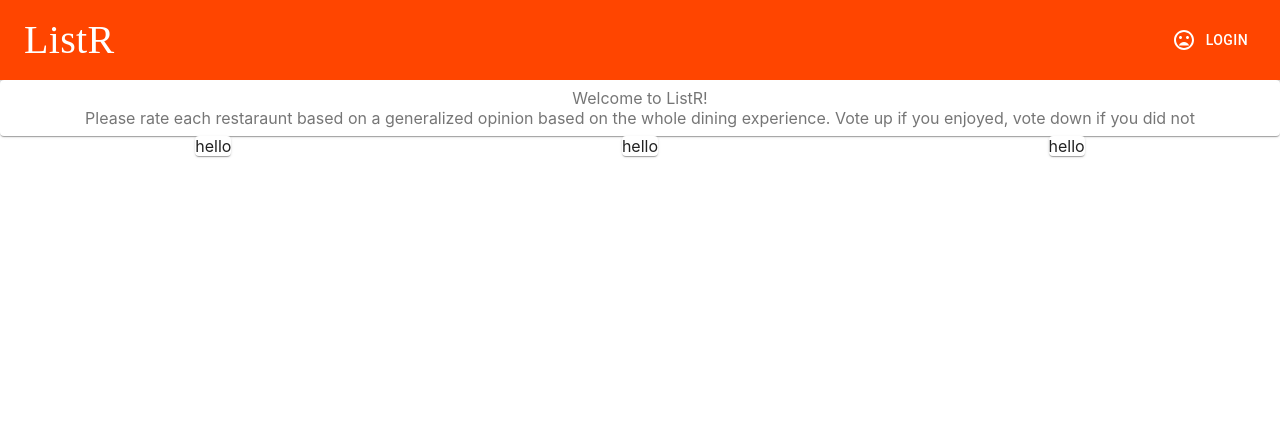
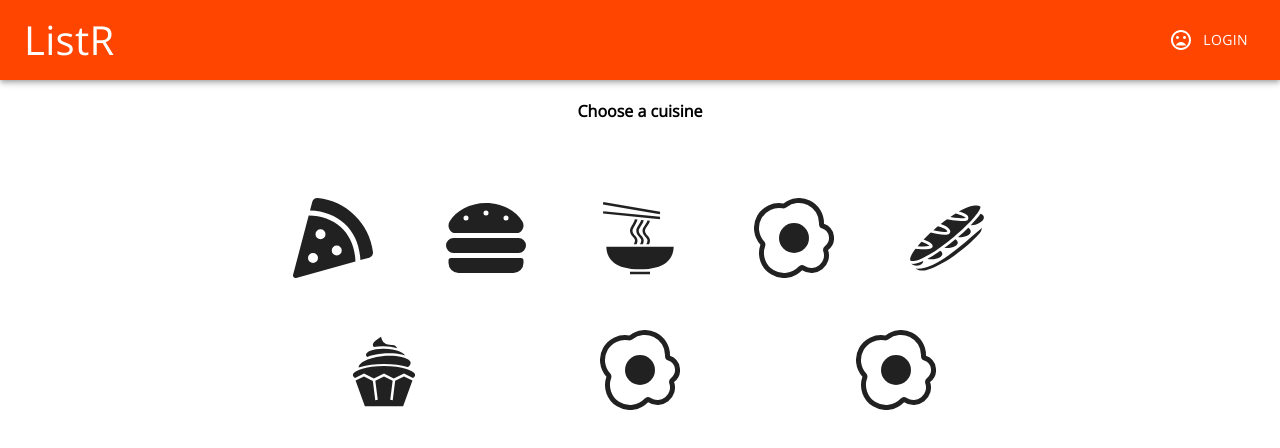
Before and after one commit to oberthewhat/listr, a React (Create React App) app: page /home in a window 1280 px wide. Shown: the top 448 px of the page. Built offline with nearby package versions, Linux system fonts and the light colour scheme.

Commit message:
updated icons

```diff
--- a/public/index.html
+++ b/public/index.html
@@ -9,35 +9,13 @@
       name="description"
       content="Web site created using create-react-app"
     />
+    <script src="https://use.fontawesome.com/a02ea4eaad.js"></script>
     <link rel="apple-touch-icon" href="%PUBLIC_URL%/logo192.png" />
-    <!--
-      manifest.json provides metadata used when your web app is installed on a
-      user's mobile device or desktop. See https://developers.google.com/web/fundamentals/web-app-manifest/
-    -->
     <link rel="manifest" href="%PUBLIC_URL%/manifest.json" />
-    <!--
-      Notice the use of %PUBLIC_URL% in the tags above.
-      It will be replaced with the URL of the `public` folder during the build.
-      Only files inside the `public` folder can be referenced from the HTML.
-
-      Unlike "/favicon.ico" or "favicon.ico", "%PUBLIC_URL%/favicon.ico" will
-      work correctly both with client-side routing and a non-root public URL.
-      Learn how to configure a non-root public URL by running `npm run build`.
-    -->
-    <title>React App</title>
+    <title>ListR</title>
   </head>
   <body>
     <noscript>You need to enable JavaScript to run this app.</noscript>
     <div id="root"></div>
-    <!--
-      This HTML file is a template.
-      If you open it directly in the browser, you will see an empty page.
-
-      You can add webfonts, meta tags, or analytics to this file.
-      The build step will place the bundled scripts into the <body> tag.
-
-      To begin the development, run `npm start` or `yarn start`.
-      To create a production bundle, use `npm run build` or `yarn build`.
-    -->
   </body>
 </html>
--- a/src/App.css
+++ b/src/App.css
@@ -1,27 +1,34 @@
-.App {
-  text-align: center;
-}
 
-.App-logo {
-  height: 40vmin;
-  pointer-events: none;
-}
-.App-header {
-  background-color: #282c34;
-  min-height: 100vh;
-  display: flex;
-  flex-direction: column;
-  align-items: center;
-  justify-content: center;
-  font-size: calc(10px + 2vmin);
-  color: white;
-}
+@import url('https://fonts.googleapis.com/css?family=Open+Sans&display=swap');
 
-.App-link {
-  color: #61dafb;
+* {
+  font-family: 'Open Sans', sans-serif;
 }
 
 .iconContainer {
   display: flex;
+  flex-wrap: wrap;
   justify-content: space-around;
+  margin: 50px;
+  width: 60%;
 }
+
+.homeMain {
+display: flex;
+justify-content: center;
+width: 100%;
+}
+
+.icons {
+  font-size: 80px;
+  margin: 20px;
+}
+
+#chooseHeading {
+  display: flex;
+  width: 100%;
+  justify-content: center;
+  margin-top: 20px;
+  font-family: 'Open Sans', sans-serif;
+  font-weight: 800;
+}
--- a/src/components/NavBar.js
+++ b/src/components/NavBar.js
@@ -19,7 +19,7 @@ const useStyles = makeStyles(theme => ({
   title: {
 		flexGrow: 6,
 		fontSize: 40,
-		fontFamily: "",
+		fontFamily: "'Open Sans', sans-serif",
 	},
 	mood: {
 		marginRight: 10,
--- a/src/components/home.js
+++ b/src/components/home.js
@@ -1,13 +1,20 @@
 import React from 'react';
 import { makeStyles } from '@material-ui/core/styles';
-import Paper from '@material-ui/core/Paper';
-import Grid from '@material-ui/core/Grid';
-
-
+import Button from '@material-ui/core/Button';
+import {
+	FaPizzaSlice,
+	FaHamburger
+} from 'react-icons/fa'
+import {
+	GiNoodles,
+	GiSandwich,
+	GiCupcake
+} from "react-icons/gi"
+import { BsEggFried } from "react-icons/bs";
 const useStyles = makeStyles(theme => ({
 	root: {
 		flexGrow: 1,
-		marginTop:40,
+		marginTop: 40,
 	},
 	paper: {
 		padding: theme.spacing(1),
@@ -21,16 +28,19 @@ const Home = (props) => {
 
 
 	return (
-		<div>
-		<Grid item xs={60} className={classes.paperGrid}>
-		  <Paper className={classes.paper}>Welcome to ListR!<br/>
-		Please rate each restaraunt based on a generalized opinion based on the whole dining experience. Vote up if you enjoyed, vote down if you did not
-		  </Paper>
-	  </Grid>
+		<div className='homeBody'>
+			<div id='chooseHeading'>Choose a cuisine</div>
+			<div className="homeMain">
 			<div className="iconContainer">
-			<Paper>hello</Paper>
-			<Paper>hello</Paper>
-			<Paper>hello</Paper>
+					<Button><FaPizzaSlice className='icons' /></Button>
+					<Button><FaHamburger className='icons' /></Button>
+					<Button><GiNoodles className='icons' /></Button>
+					<Button><BsEggFried className='icons' /></Button>
+					<Button><GiSandwich className='icons' /></Button>
+					<Button><GiCupcake className='icons' /></Button>
+					<Button><BsEggFried className='icons' /></Button>
+					<Button><BsEggFried className='icons' /></Button>
+				</div>
 			</div>
 		</div>
 	);
--- a/src/router.js
+++ b/src/router.js
@@ -1,12 +1,13 @@
 import React from 'react'
 import { Switch, Route } from 'react-router'
 import Home from './containers/home'
+import Listings from './containers/listings'
 
 const Router = () => {
     return (
         <Switch>
             <Route path="/home" component={Home} />
-
+            <Route path="/listings" component={Listings} />
         </Switch>
     );
 };
```
Also changed, not shown: package.json (+7 -0 lines), src/containers/login.js (added, +16 -0 lines), 1 other file (tests, documents, lock files or other folders). Lines whose indentation alone changed are shown as unchanged.
